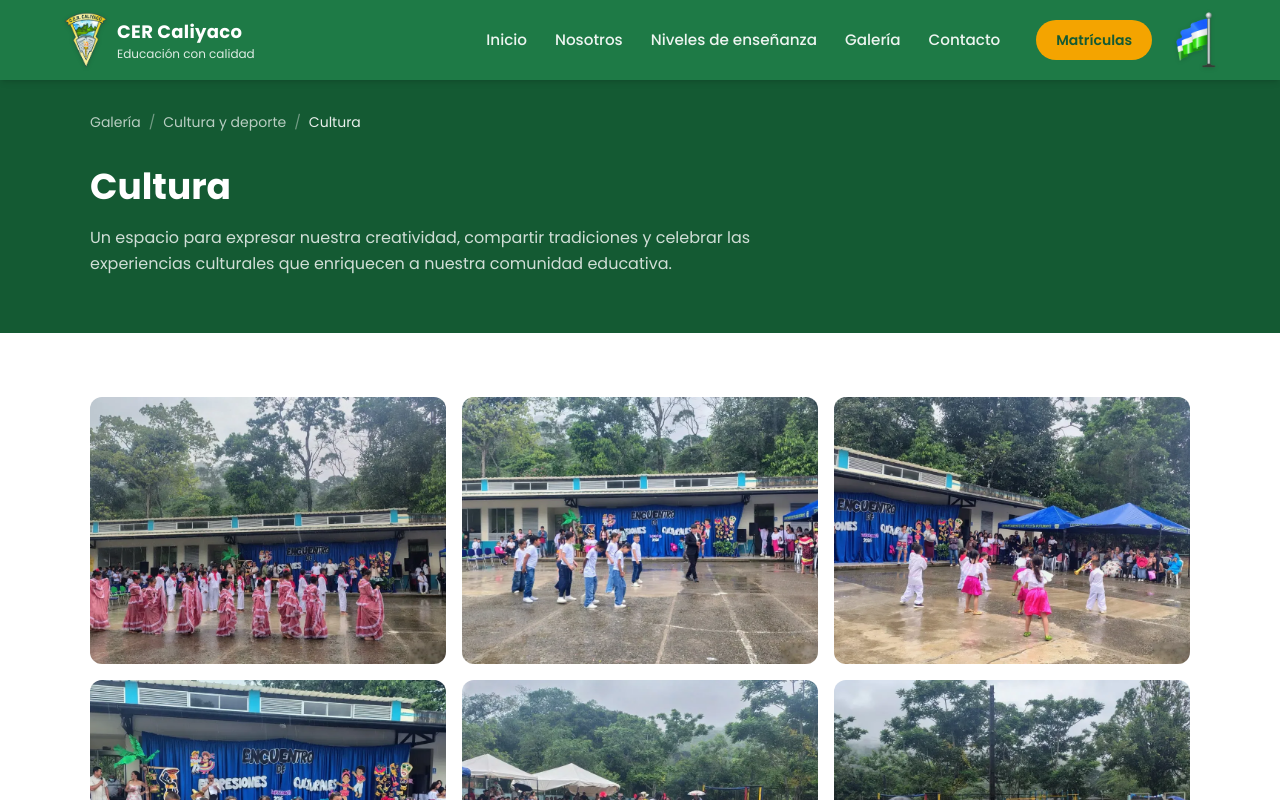
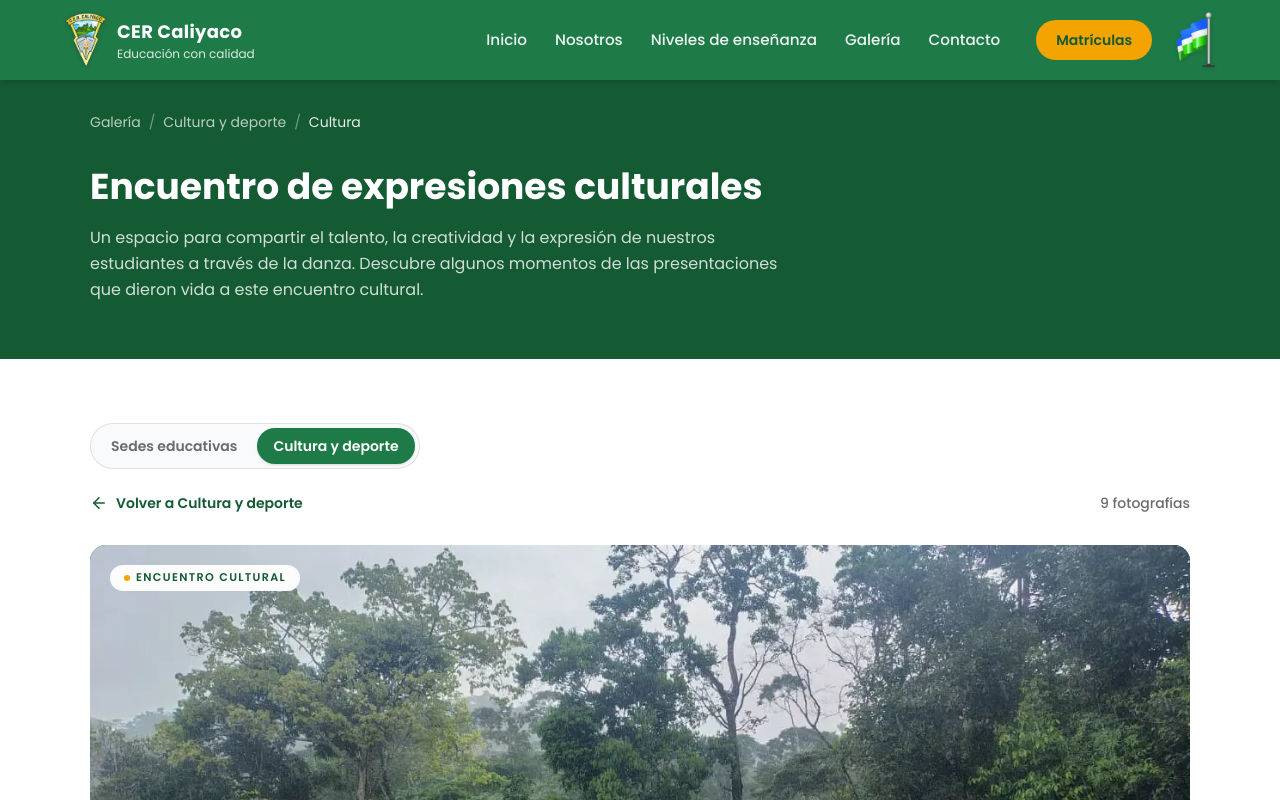
Before and after one commit to AudinoPantoja2025/LandingPage-CER-Caliyaco, a Next.js app: page /galeria/cultura-y-deporte/cultura in a window 1280 px wide. Shown: the top 800 px of the page. Built offline with nearby package versions, Linux system fonts and the light colour scheme.

Commit message:
feat: pagina cultura y deporte

```diff
--- a/src/app/galeria/cultura-y-deporte/[categoria]/page.tsx
+++ b/src/app/galeria/cultura-y-deporte/[categoria]/page.tsx
@@ -1,5 +1,6 @@
 import { notFound } from "next/navigation";
 import CategoriaCulturaDeporte from "@/components/CategoriaCulturaDeporte";
+import CulturaEncuentro from "@/components/CulturaEncuentro";
 import {
   CATEGORIAS_CULTURA_DEPORTE,
   esCategoriaCultural,
@@ -32,5 +33,11 @@ export default async function CategoriaPage({ params }: CategoriaPageProps) {
     notFound();
   }
 
+  // Cultura cuenta con una colección fotográfica real y una vista editorial
+  // propia. Deporte conserva el detalle genérico y su estado vacío.
+  if (datos.slug === "cultura" && datos.evento) {
+    return <CulturaEncuentro categoria={datos} evento={datos.evento} />;
+  }
+
   return <CategoriaCulturaDeporte categoria={datos} />;
 }
```
